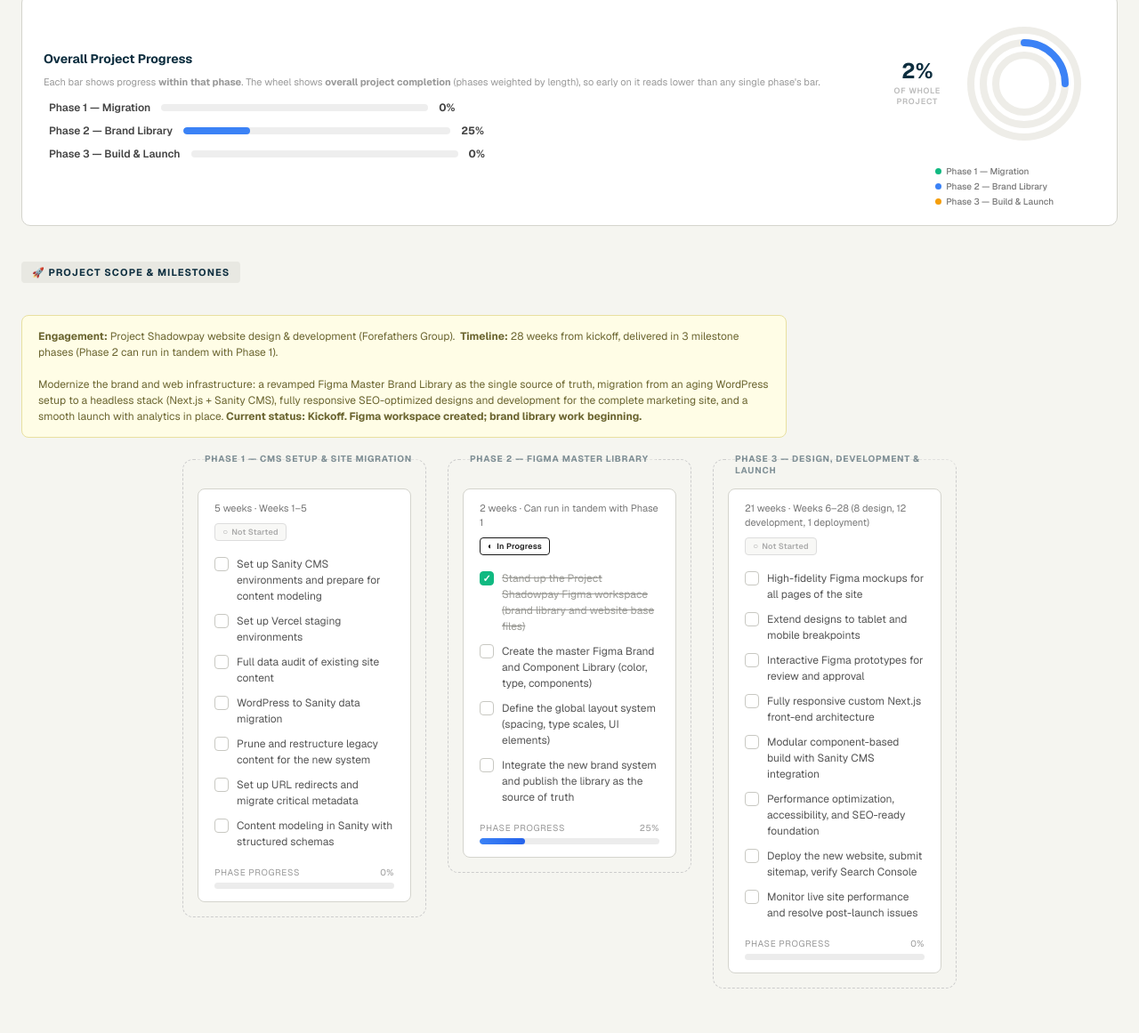
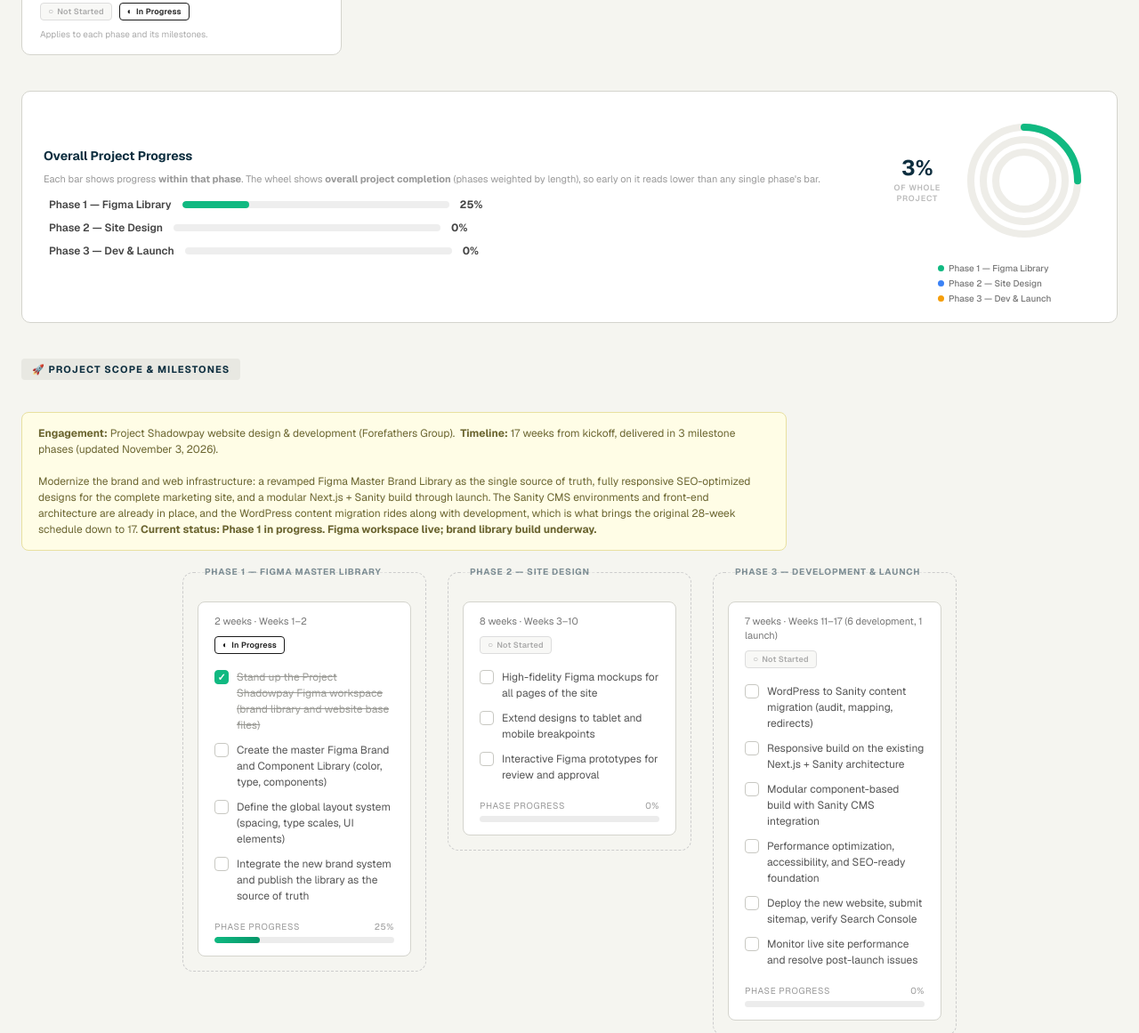
Before and after one commit to ffgroup-8/ProjectShadowpay, a plain HTML site: page index.html in a window 1280 px wide. Shown: the part 283-1444 px from the top of the page at 89% size. Drawn offline with nearby package versions, Linux system fonts and the light colour scheme.

Commit message:
Restructure timeline to 17 weeks: Figma library, site design, dev and launch
Sanity environments and front-end architecture are already in place, so the
CMS setup and migration phase is folded into development. Phases are now
2/8/7 weeks with weights to match; workspace milestone carried over as p1-1.

Co-Authored-By: Claude Fable 5 <noreply@anthropic.com>

```diff
--- a/index.html
+++ b/index.html
@@ -1067,8 +1067,8 @@
   <div class="header-left">
     <p class="sitemap-title">Project Shadowpay (Working Project Name)</p>
     <h1 class="sitemap-subtitle">Sitemap &amp; Project Status Tracker</h1>
-    <p class="sitemap-date">Last updated: September 1, 2026</p>
-    <p class="sitemap-update">↳ Figma workspace transferred and accepted. Master library published, attached to the website file, and all legacy references remapped.</p>
+    <p class="sitemap-date">Last updated: November 3, 2026</p>
+    <p class="sitemap-update">↳ Timeline restructured to 17 weeks: Sanity environments and the front-end architecture are already in place, so migration now rides along with development.</p>
   </div>
 
 
@@ -1080,9 +1080,9 @@
   <div class="legend-box">
     <div class="legend-box-title">Status Indicators</div>
     <div class="legend-phase-list">
-      <div class="legend-phase-item"><span class="legend-phase-dot" style="background:#10b981"></span> Phase 1 — CMS Setup &amp; Site Migration</div>
-      <div class="legend-phase-item"><span class="legend-phase-dot" style="background:#3b82f6"></span> Phase 2 — Figma Master Library</div>
-      <div class="legend-phase-item"><span class="legend-phase-dot" style="background:#f59e0b"></span> Phase 3 — Design, Development &amp; Launch</div>
+      <div class="legend-phase-item"><span class="legend-phase-dot" style="background:#10b981"></span> Phase 1 — Figma Master Library</div>
+      <div class="legend-phase-item"><span class="legend-phase-dot" style="background:#3b82f6"></span> Phase 2 — Site Design</div>
+      <div class="legend-phase-item"><span class="legend-phase-dot" style="background:#f59e0b"></span> Phase 3 — Development &amp; Launch</div>
     </div>
 
     <div class="legend-status-row">
@@ -1104,19 +1104,19 @@
   <div style="font-size: 11px; color: #999; margin: -6px 0 14px;">Each bar shows progress <strong>within that phase</strong>. The wheel shows <strong>overall project completion</strong> (phases weighted by length), so early on it reads lower than any single phase's bar.</div>
 
   <div class="progress-row">
-    <div class="progress-label"><span class="dot" style="background:#10b981"></span> Phase 1 — Migration</div>
+    <div class="progress-label"><span class="dot" style="background:#10b981"></span> Phase 1 — Figma Library</div>
     <div class="progress-track"><div class="progress-fill obar" id="obar-1" style="width: 0%; background:#10b981;"></div></div>
     <div class="progress-pct" id="opct-1">0%</div>
   </div>
 
   <div class="progress-row">
-    <div class="progress-label"><span class="dot" style="background:#3b82f6"></span> Phase 2 — Brand Library</div>
+    <div class="progress-label"><span class="dot" style="background:#3b82f6"></span> Phase 2 — Site Design</div>
     <div class="progress-track"><div class="progress-fill obar" id="obar-2" style="width: 0%; background:#3b82f6;"></div></div>
     <div class="progress-pct" id="opct-2">0%</div>
   </div>
 
   <div class="progress-row">
-    <div class="progress-label"><span class="dot" style="background:#f59e0b"></span> Phase 3 — Build &amp; Launch</div>
+    <div class="progress-label"><span class="dot" style="background:#f59e0b"></span> Phase 3 — Dev &amp; Launch</div>
     <div class="progress-track"><div class="progress-fill obar" id="obar-3" style="width: 0%; background:#f59e0b;"></div></div>
     <div class="progress-pct" id="opct-3">0%</div>
   </div>
@@ -1139,9 +1139,9 @@
       </div>
     </div>
     <div class="rings-legend" style="grid-template-columns: 1fr;">
-      <div class="rings-legend-item"><span class="rings-legend-dot" style="background:#10b981"></span>Phase 1 — Migration</div>
-      <div class="rings-legend-item"><span class="rings-legend-dot" style="background:#3b82f6"></span>Phase 2 — Brand Library</div>
-      <div class="rings-legend-item"><span class="rings-legend-dot" style="background:#f59e0b"></span>Phase 3 — Build &amp; Launch</div>
+      <div class="rings-legend-item"><span class="rings-legend-dot" style="background:#10b981"></span>Phase 1 — Figma Library</div>
+      <div class="rings-legend-item"><span class="rings-legend-dot" style="background:#3b82f6"></span>Phase 2 — Site Design</div>
+      <div class="rings-legend-item"><span class="rings-legend-dot" style="background:#f59e0b"></span>Phase 3 — Dev &amp; Launch</div>
     </div>
   </div>
 </div>
@@ -1155,30 +1155,27 @@
 
   <div class="note" style="margin-bottom: 24px;">
     <strong>Engagement:</strong> Project Shadowpay website design &amp; development (Forefathers Group).&nbsp;
-    <strong>Timeline:</strong> 28 weeks from kickoff, delivered in 3 milestone phases (Phase 2 can run in tandem with Phase 1).&nbsp;
+    <strong>Timeline:</strong> 17 weeks from kickoff, delivered in 3 milestone phases (updated November 3, 2026).&nbsp;
     <br><br>
-    Modernize the brand and web infrastructure: a revamped Figma Master Brand Library as the single source of truth, migration from an aging WordPress setup to a headless stack (Next.js + Sanity CMS), fully responsive SEO-optimized designs and development for the complete marketing site, and a smooth launch with analytics in place.
-    <strong>Current status: Kickoff. Figma workspace created; brand library work beginning.</strong>
+    Modernize the brand and web infrastructure: a revamped Figma Master Brand Library as the single source of truth, fully responsive SEO-optimized designs for the complete marketing site, and a modular Next.js + Sanity build through launch. The Sanity CMS environments and front-end architecture are already in place, and the WordPress content migration rides along with development, which is what brings the original 28-week schedule down to 17.
+    <strong>Current status: Phase 1 in progress. Figma workspace live; brand library build underway.</strong>
   </div>
 
   <div class="columns">
 
     <div class="column">
-      <div class="group-box" data-phase="1">
-        <div class="group-label">Phase 1 — CMS Setup &amp; Site Migration</div>
+      <div class="group-box" data-phase="1" data-active="true">
+        <div class="group-label">Phase 1 — Figma Master Library</div>
         <div class="node" style="margin-top: 8px;">
-          <div class="node-desc">5 weeks · Weeks 1–5</div>
+          <div class="node-desc">2 weeks · Weeks 1–2</div>
           <div class="status-bar">
-            <span class="status-pill not-started phase-status"><span class="pill-icon">○</span> Not Started</span>
+            <span class="status-pill in-progress phase-status"><span class="pill-icon">◐</span> In Progress</span>
           </div>
           <ul class="check-list">
-            <li><label class="check-item"><input type="checkbox" class="phase-check" id="p1-1"><span class="check-box"></span><span class="check-label">Set up Sanity CMS environments and prepare for content modeling</span></label></li>
-            <li><label class="check-item"><input type="checkbox" class="phase-check" id="p1-2"><span class="check-box"></span><span class="check-label">Set up Vercel staging environments</span></label></li>
-            <li><label class="check-item"><input type="checkbox" class="phase-check" id="p1-3"><span class="check-box"></span><span class="check-label">Full data audit of existing site content</span></label></li>
-            <li><label class="check-item"><input type="checkbox" class="phase-check" id="p1-4"><span class="check-box"></span><span class="check-label">WordPress to Sanity data migration</span></label></li>
-            <li><label class="check-item"><input type="checkbox" class="phase-check" id="p1-5"><span class="check-box"></span><span class="check-label">Prune and restructure legacy content for the new system</span></label></li>
-            <li><label class="check-item"><input type="checkbox" class="phase-check" id="p1-6"><span class="check-box"></span><span class="check-label">Set up URL redirects and migrate critical metadata</span></label></li>
-            <li><label class="check-item"><input type="checkbox" class="phase-check" id="p1-7"><span class="check-box"></span><span class="check-label">Content modeling in Sanity with structured schemas</span></label></li>
+            <li><label class="check-item"><input type="checkbox" class="phase-check" id="p1-1" checked><span class="check-box"></span><span class="check-label">Stand up the Project Shadowpay Figma workspace (brand library and website base files)</span></label></li>
+            <li><label class="check-item"><input type="checkbox" class="phase-check" id="p1-2"><span class="check-box"></span><span class="check-label">Create the master Figma Brand and Component Library (color, type, components)</span></label></li>
+            <li><label class="check-item"><input type="checkbox" class="phase-check" id="p1-3"><span class="check-box"></span><span class="check-label">Define the global layout system (spacing, type scales, UI elements)</span></label></li>
+            <li><label class="check-item"><input type="checkbox" class="phase-check" id="p1-4"><span class="check-box"></span><span class="check-label">Integrate the new brand system and publish the library as the source of truth</span></label></li>
           </ul>
           <div class="phase-progress">
             <div class="phase-progress-head"><span>Phase progress</span><span class="phase-progress-pct">0%</span></div>
@@ -1189,18 +1186,17 @@
     </div>
 
     <div class="column">
-      <div class="group-box" data-phase="2" data-active="true">
-        <div class="group-label">Phase 2 — Figma Master Library</div>
+      <div class="group-box" data-phase="2">
+        <div class="group-label">Phase 2 — Site Design</div>
         <div class="node" style="margin-top: 8px;">
-          <div class="node-desc">2 weeks · Can run in tandem with Phase 1</div>
+          <div class="node-desc">8 weeks · Weeks 3–10</div>
           <div class="status-bar">
-            <span class="status-pill in-progress phase-status"><span class="pill-icon">◐</span> In Progress</span>
+            <span class="status-pill not-started phase-status"><span class="pill-icon">○</span> Not Started</span>
           </div>
           <ul class="check-list">
-            <li><label class="check-item"><input type="checkbox" class="phase-check" id="p2-1" checked><span class="check-box"></span><span class="check-label">Stand up the Project Shadowpay Figma workspace (brand library and website base files)</span></label></li>
-            <li><label class="check-item"><input type="checkbox" class="phase-check" id="p2-2"><span class="check-box"></span><span class="check-label">Create the master Figma Brand and Component Library (color, type, components)</span></label></li>
-            <li><label class="check-item"><input type="checkbox" class="phase-check" id="p2-3"><span class="check-box"></span><span class="check-label">Define the global layout system (spacing, type scales, UI elements)</span></label></li>
-            <li><label class="check-item"><input type="checkbox" class="phase-check" id="p2-4"><span class="check-box"></span><span class="check-label">Integrate the new brand system and publish the library as the source of truth</span></label></li>
+            <li><label class="check-item"><input type="checkbox" class="phase-check" id="p2-1"><span class="check-box"></span><span class="check-label">High-fidelity Figma mockups for all pages of the site</span></label></li>
+            <li><label class="check-item"><input type="checkbox" class="phase-check" id="p2-2"><span class="check-box"></span><span class="check-label">Extend designs to tablet and mobile breakpoints</span></label></li>
+            <li><label class="check-item"><input type="checkbox" class="phase-check" id="p2-3"><span class="check-box"></span><span class="check-label">Interactive Figma prototypes for review and approval</span></label></li>
           </ul>
           <div class="phase-progress">
             <div class="phase-progress-head"><span>Phase progress</span><span class="phase-progress-pct">0%</span></div>
@@ -1212,21 +1208,19 @@
 
     <div class="column">
       <div class="group-box" data-phase="3">
-        <div class="group-label">Phase 3 — Design, Development &amp; Launch</div>
+        <div class="group-label">Phase 3 — Development &amp; Launch</div>
         <div class="node" style="margin-top: 8px;">
-          <div class="node-desc">21 weeks · Weeks 6–28 (8 design, 12 development, 1 deployment)</div>
+          <div class="node-desc">7 weeks · Weeks 11–17 (6 development, 1 launch)</div>
           <div class="status-bar">
             <span class="status-pill not-started phase-status"><span class="pill-icon">○</span> Not Started</span>
           </div>
           <ul class="check-list">
-            <li><label class="check-item"><input type="checkbox" class="phase-check" id="p3-1"><span class="check-box"></span><span class="check-label">High-fidelity Figma mockups for all pages of the site</span></label></li>
-            <li><label class="check-item"><input type="checkbox" class="phase-check" id="p3-2"><span class="check-box"></span><span class="check-label">Extend designs to tablet and mobile breakpoints</span></label></li>
-            <li><label class="check-item"><input type="checkbox" class="phase-check" id="p3-3"><span class="check-box"></span><span class="check-label">Interactive Figma prototypes for review and approval</span></label></li>
-            <li><label class="check-item"><input type="checkbox" class="phase-check" id="p3-4"><span class="check-box"></span><span class="check-label">Fully responsive custom Next.js front-end architecture</span></label></li>
-            <li><label class="check-item"><input type="checkbox" class="phase-check" id="p3-5"><span class="check-box"></span><span class="check-label">Modular component-based build with Sanity CMS integration</span></label></li>
-            <li><label class="check-item"><input type="checkbox" class="phase-check" id="p3-6"><span class="check-box"></span><span class="check-label">Performance optimization, accessibility, and SEO-ready foundation</span></label></li>
-            <li><label class="check-item"><input type="checkbox" class="phase-check" id="p3-7"><span class="check-box"></span><span class="check-label">Deploy the new website, submit sitemap, verify Search Console</span></label></li>
-            <li><label class="check-item"><input type="checkbox" class="phase-check" id="p3-8"><span class="check-box"></span><span class="check-label">Monitor live site performance and resolve post-launch issues</span></label></li>
+            <li><label class="check-item"><input type="checkbox" class="phase-check" id="p3-1"><span class="check-box"></span><span class="check-label">WordPress to Sanity content migration (audit, mapping, redirects)</span></label></li>
+            <li><label class="check-item"><input type="checkbox" class="phase-check" id="p3-2"><span class="check-box"></span><span class="check-label">Responsive build on the existing Next.js + Sanity architecture</span></label></li>
+            <li><label class="check-item"><input type="checkbox" class="phase-check" id="p3-3"><span class="check-box"></span><span class="check-label">Modular component-based build with Sanity CMS integration</span></label></li>
+            <li><label class="check-item"><input type="checkbox" class="phase-check" id="p3-4"><span class="check-box"></span><span class="check-label">Performance optimization, accessibility, and SEO-ready foundation</span></label></li>
+            <li><label class="check-item"><input type="checkbox" class="phase-check" id="p3-5"><span class="check-box"></span><span class="check-label">Deploy the new website, submit sitemap, verify Search Console</span></label></li>
+            <li><label class="check-item"><input type="checkbox" class="phase-check" id="p3-6"><span class="check-box"></span><span class="check-label">Monitor live site performance and resolve post-launch issues</span></label></li>
           </ul>
           <div class="phase-progress">
             <div class="phase-progress-head"><span>Phase progress</span><span class="phase-progress-pct">0%</span></div>
@@ -1622,7 +1616,7 @@
     <ul>
       <li>Website design and development cannot begin until all brand materials are created, approved, and delivered. Delays in the branding phase push the website timeline directly.</li>
       <li>The final brand name, domain, and all public-facing SEO copy depend on the naming decision clearing legal review.</li>
-      <li>Total timeline is 28 weeks across the phases, with the Figma Master Library able to run in tandem with migration.</li>
+      <li>Total timeline is 17 weeks across the phases (restructured November 3, 2026 from the original 28): the Sanity CMS environments and front-end architecture are already set up, and the WordPress content migration is folded into the development phase.</li>
     </ul>
   </div>
 
@@ -1730,7 +1724,7 @@
   // unlocks clicking; edits persist to THIS browser's localStorage only,
   // and publish to the client when the file is pushed.
   (function() {
-    var LS_KEY = 'shadowpayPhaseChecks';
+    var LS_KEY = 'shadowpayPhaseChecksV2'; // bumped 2026-11-03: phase ids were remapped in the timeline restructure, so older browser edits must not carry over
     var EDIT = /(?:^|[#&])edit(?:$|[&=])/.test(location.hash) || location.hash === '#edit';
     var checks = Array.prototype.slice.call(document.querySelectorAll('.phase-check'));
     if (!checks.length) return;
@@ -1782,8 +1776,8 @@
     }
 
     // Overall project progress = phase completion weighted by phase length
-    // (Phase 1 = 5wk, Phase 2 = 2wk, Phase 3 = 21wk). Drives the donut centre.
-    var PHASE_WEIGHTS = { '1': 5, '2': 2, '3': 21 };
+    // (Phase 1 = 2wk, Phase 2 = 8wk, Phase 3 = 7wk). Drives the donut centre.
+    var PHASE_WEIGHTS = { '1': 2, '2': 8, '3': 7 };
 
     // Hide the 3 overall rings up front so they animate in (no full-ring flash)
     ['1', '2', '3'].forEach(function(p) {
```
